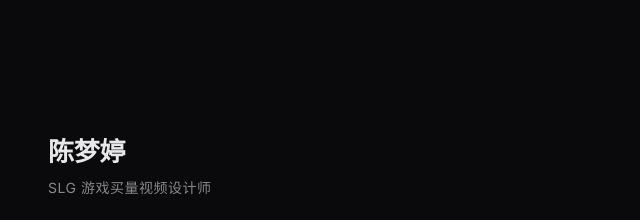
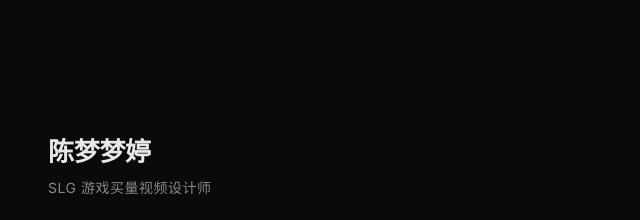
Before and after one commit to YUMETin/my, a plain HTML site: page index.html in a window 1280 px wide. Shown: the part 840-1060 px from the top of the page, 340-980 px from the left. Drawn offline with Linux system fonts and the light colour scheme.

Commit message:
Update index.html

```diff
--- a/index.html
+++ b/index.html
@@ -149,7 +149,7 @@
  <img src=assets/me/me.jpg alt="陈梦婷" loading=lazy>
  </div>
  <div class=about-text>
- <h3>陈梦婷</h3>
+ <h3>陈梦梦婷</h3>
  <div class=role>SLG 游戏买量视频设计师</div>
  <div class=bio><p>拥有 2 年 <strong>海外 SLG 手游买量视频设计</strong>经验，擅长从 <strong>引擎渲染</strong>（Unity 3D）到 <strong>AE合成</strong>的全流程制作。熟练运用 AI 图片、视频生成工具制作AI素材。多款素材达成显著 CPI 优化与留存提升，擅长数据驱动的创意迭代。</p></div>
  <div class=about-stats>
```
